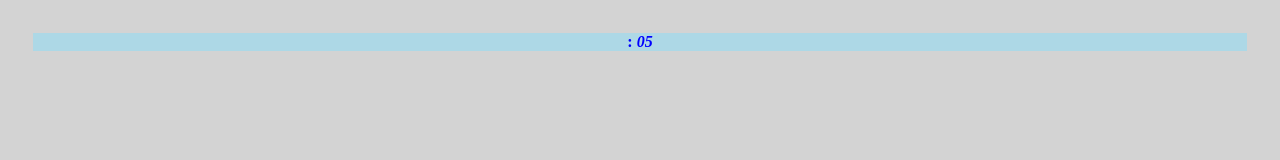
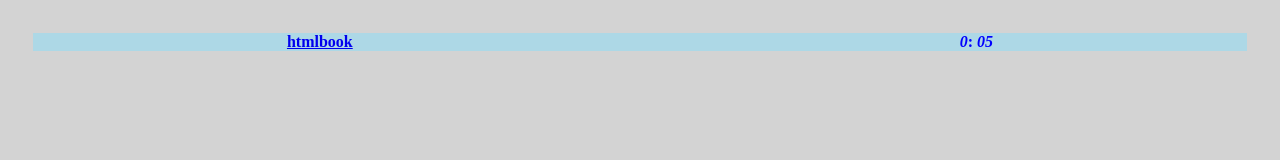
Before and after one commit to menriha/HTML-learning, a plain HTML site: page index.html in a window 1280 px wide. Drawn offline with Linux system fonts and the light colour scheme.

Commit message:
starter learning

```diff
--- a/scripts/index.js
+++ b/scripts/index.js
@@ -2,7 +2,7 @@ window.onload = () => {
   let second = 0;
   let minutes = 0;
   document.body.innerHTML =
-    '<header> <i id="timer-minutes"> </i>: <i id="timer-second"> </i></header>';
+    '<header> <a href="http://htmlbook.ru/" id="html-link" target="blank">htmlbook</a><i id="timer-minutes"> </i>: <i id="timer-second"> </i></header>';
   setInterval(() => {
     second++;
     second < 10
@@ -13,11 +13,10 @@ window.onload = () => {
       second = 0;
       minutes++;
     }
-    if (minutes > 0) {
-      minutes < 10
-        ? (document.getElementById("timer-minutes").innerHTML = "0" + minutes)
-        : (document.getElementById("timer-minutes").innerHTML = minutes);
-      document.getElementById("timer-minutes").innerHTML = minutes;
-    }
+
+    minutes < 10
+      ? (document.getElementById("timer-minutes").innerHTML = "0" + minutes)
+      : (document.getElementById("timer-minutes").innerHTML = minutes);
+    document.getElementById("timer-minutes").innerHTML = minutes;
   }, 1000);
 };
--- a/styles/index.css
+++ b/styles/index.css
@@ -8,3 +8,6 @@ header {
   color: blue;
   font-weight: 900;
 }
+#html-link {
+  margin-right: 50% ;
+}
```
